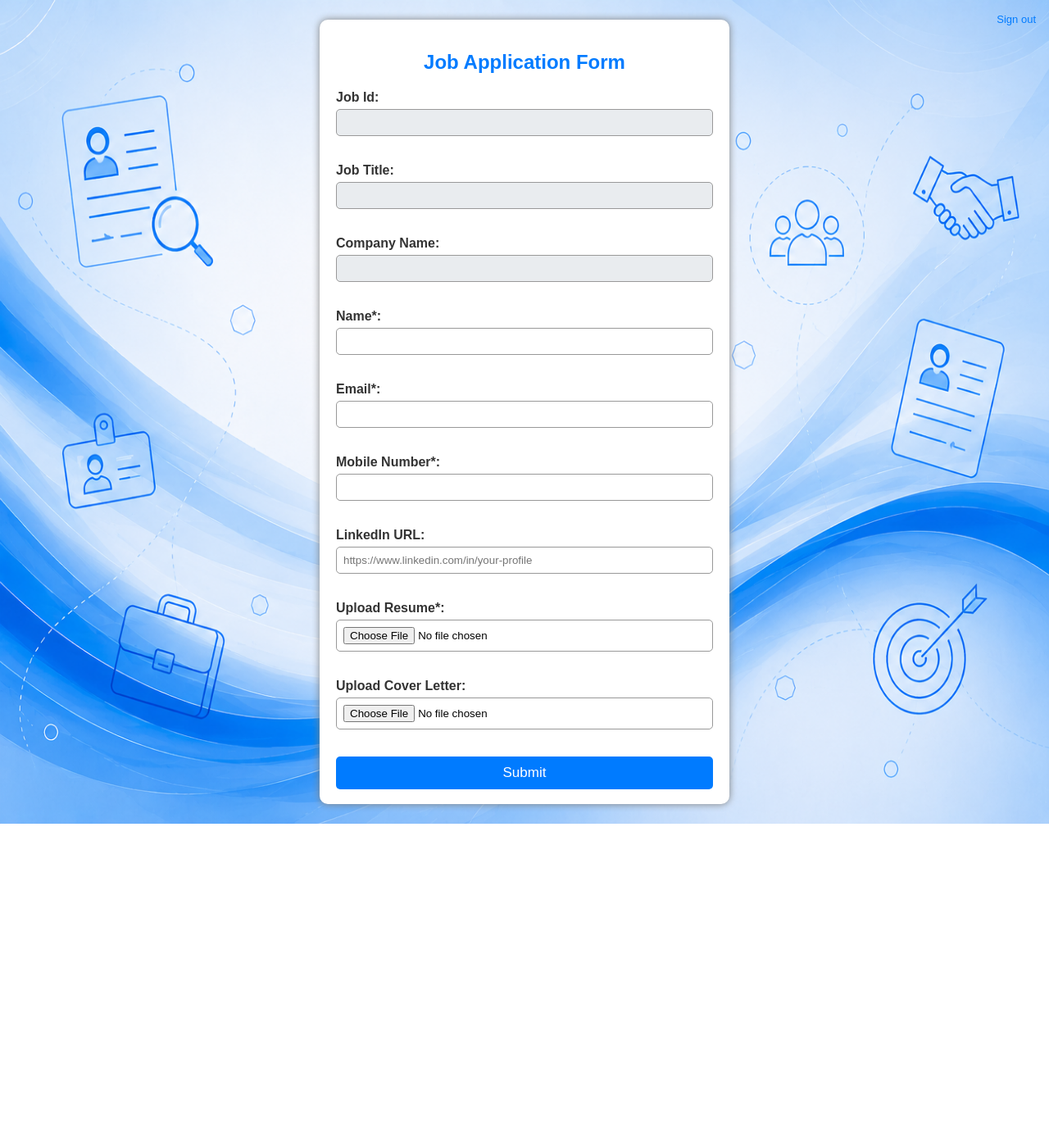
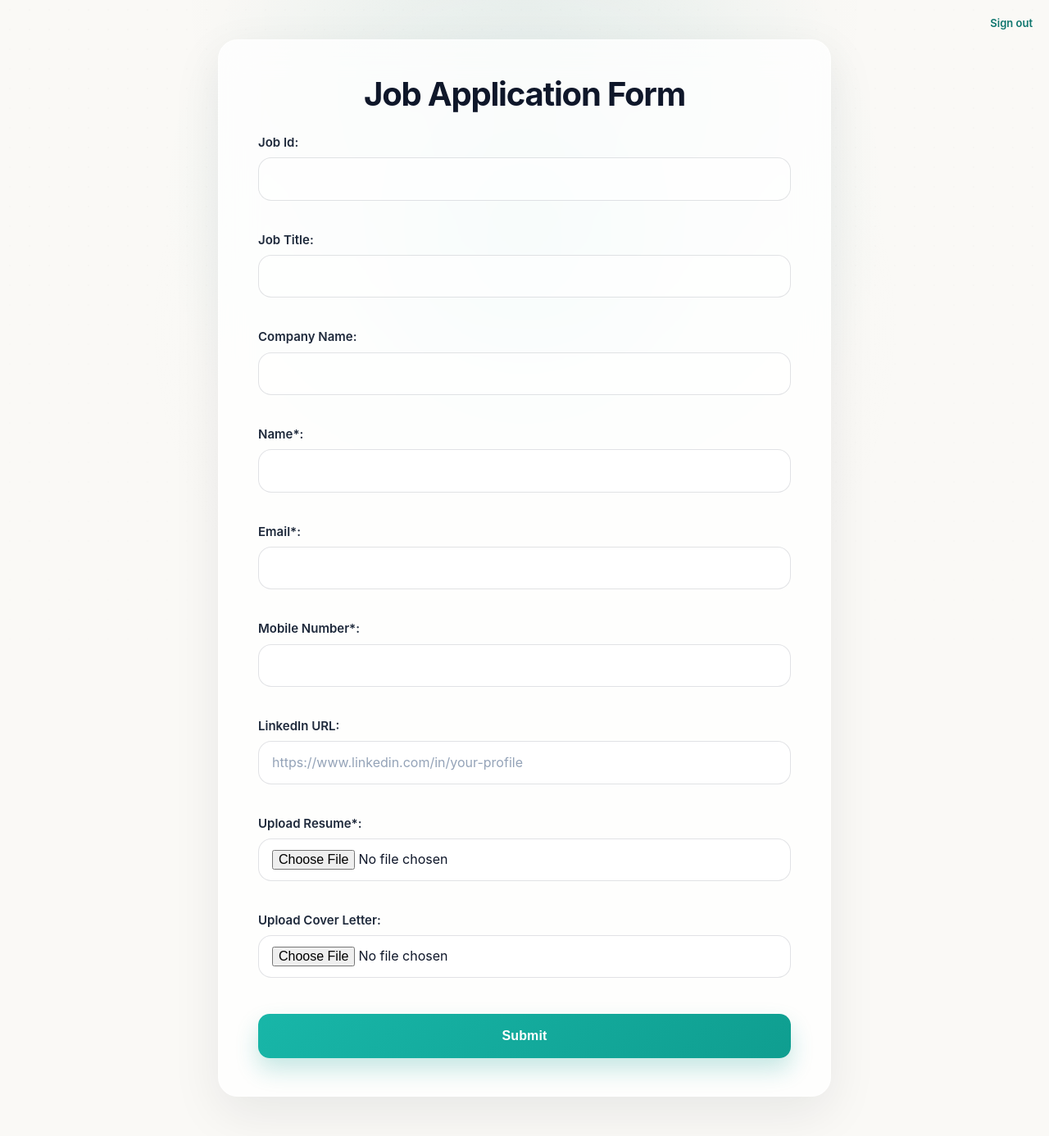
Before and after one commit to Vaibhavkaremgar/Eve_job_application_Form, a FastAPI app: template templates/index.html in a window 1280 px wide. Shown: the whole page at 82% size. Before the commit the page ends 1005 px from the top, so only its background shows below. Run offline with FastAPI, Linux system fonts and the light colour scheme; the template is opened without the code that fills it, so the values that code supplies are empty.

Commit message:
Done changes in background

```diff
--- a/templates/index.html
+++ b/templates/index.html
@@ -1,128 +1,273 @@
 <!DOCTYPE html>
 <html>
     <head>
+        <meta charset="UTF-8">
+        <meta name="viewport" content="width=device-width, initial-scale=1.0">
         <title>Job Application Form</title>
         <style>
+        :root {
+            --page-bg: #faf9f6;
+            --ink: #0f172a;
+            --muted: #475569;
+            --line: rgba(15, 23, 42, 0.10);
+            --line-strong: rgba(15, 23, 42, 0.14);
+            --field-bg: rgba(255, 255, 255, 0.72);
+            --field-bg-disabled: rgba(255, 255, 255, 0.55);
+            --focus-ring: rgba(45, 120, 255, 0.24);
+            --teal-1: #18b6a8;
+            --teal-2: #0f9e90;
+        }
+
         body {
-            font-family: Arial, sans-serif;
+            font-family: "Inter", system-ui, -apple-system, BlinkMacSystemFont, "Segoe UI", sans-serif;
             display: flex;
             align-items: center;
             justify-content: center;
             position: relative;
             min-height: 100vh;
             margin: 0;
-            padding: 24px 16px;
-            /* background: #f6f9ff url("/static/background.png") center top / cover no-repeat fixed; */
-            background-image: url("/static/background.png");
-            background-repeat: no-repeat;
-            background-position: center center;
-            /* background-size: cover; */
-            background-size: 100% 100%;
-            background-attachment: scroll;
-            background-color: #f6f9ff;
+            padding: 48px 20px;
+            background:
+                radial-gradient(circle at 50% 18%, rgba(24, 182, 168, 0.10), transparent 34%),
+                radial-gradient(circle at 50% 0%, rgba(15, 23, 42, 0.04), transparent 28%),
+                linear-gradient(180deg, rgba(250, 249, 246, 0.98), rgba(250, 249, 246, 0.98)),
+                var(--page-bg);
             overflow-x: hidden;
             isolation: isolate;
         }
 
+        body::before {
+            content: "";
+            position: fixed;
+            inset: 0;
+            pointer-events: none;
+            background-image:
+                radial-gradient(rgba(15, 23, 42, 0.045) 1px, transparent 1px);
+            background-size: 24px 24px;
+            opacity: 0.55;
+            mask-image: linear-gradient(180deg, rgba(0, 0, 0, 0.65), rgba(0, 0, 0, 0.45) 60%, rgba(0, 0, 0, 0.22));
+            -webkit-mask-image: linear-gradient(180deg, rgba(0, 0, 0, 0.65), rgba(0, 0, 0, 0.45) 60%, rgba(0, 0, 0, 0.22));
+            z-index: -2;
+        }
+
+        body::after {
+            content: "";
+            position: fixed;
+            inset: 0;
+            pointer-events: none;
+            background:
+                radial-gradient(circle at 50% 42%, rgba(24, 182, 168, 0.09), transparent 28%),
+                radial-gradient(circle at 50% 50%, rgba(255, 255, 255, 0.52), transparent 60%);
+            z-index: -1;
+        }
+
         form {
-            width: min(460px, calc(100vw - 32px));
+            width: min(650px, calc(100vw - 40px));
             margin: 0;
-            padding: 18px 20px;
-            background: white;
-            border-radius: 10px;
-            box-shadow: 0px 0px 10px gray;
+            padding: 44px 48px 46px;
+            background: rgba(255, 255, 255, 0.78);
+            border: 1px solid rgba(255, 255, 255, 0.55);
+            border-radius: 24px;
+            box-shadow: 0 20px 60px rgba(15, 23, 42, 0.08);
+            backdrop-filter: blur(22px);
+            -webkit-backdrop-filter: blur(22px);
+            color: var(--ink);
         }
 
         h2 {
+            margin: 0 0 28px;
             text-align: center;
-            color: #007BFF;
+            color: var(--ink);
+            font-size: 40px;
+            line-height: 1.08;
+            font-weight: 700;
+            letter-spacing: -0.03em;
         }
 
-        label {
-            font-weight: bold;
-            color: #333;
+        form label,
+        .error-box label {
+            display: block;
+            margin: 0 0 8px;
+            font-weight: 600;
+            font-size: 15px;
+            line-height: 1.35;
+            color: #1e293b;
         }
 
-        input[type="text"],
-        input[type="email"],
-        input[type="url"],
-        input[type="file"] {
+        form input[type="text"],
+        form input[type="email"],
+        form input[type="url"],
+        form input[type="file"] {
             width: 100%;
-            padding: 8px;
-            margin-top: 5px;
-            margin-bottom: 15px;
-            border: 1px solid #999;
-            border-radius: 5px;
+            min-height: 52px;
+            padding: 14px 16px;
+            margin: 0 0 18px;
+            border: 1px solid rgba(15, 23, 42, 0.12);
+            border-radius: 16px;
             box-sizing: border-box;
+            background: var(--field-bg);
+            color: var(--ink);
+            font-size: 16px;
+            line-height: 1.4;
+            font-family: inherit;
+            box-shadow: inset 0 1px 0 rgba(255, 255, 255, 0.55);
+            transition:
+                border-color 180ms ease,
+                box-shadow 180ms ease,
+                background-color 180ms ease,
+                transform 180ms ease;
         }
 
-        input:focus {
-            border-color: blue;
-            outline: none;
-            box-shadow: 0 0 5px lightblue;
+        form input[type="file"] {
+            padding-top: 13px;
+            padding-bottom: 13px;
         }
 
-        input[readonly] {
-            background-color: #e9ecef;
-            color: #555;
+        form input::placeholder {
+            color: #94a3b8;
+        }
+
+        form input:hover {
+            border-color: rgba(15, 23, 42, 0.18);
+            background: rgba(255, 255, 255, 0.82);
+        }
+
+        form input:focus {
+            border-color: rgba(37, 99, 235, 0.55);
+            outline: none;
+            box-shadow: 0 0 0 4px var(--focus-ring);
+            background: rgba(255, 255, 255, 0.92);
+        }
+
+        form input[readonly],
+        form input[disabled] {
+            background: var(--field-bg-disabled);
+            color: #475569;
             cursor: default;
+        }
+
+        form input[readonly]:hover,
+        form input[disabled]:hover {
+            border-color: rgba(15, 23, 42, 0.12);
+            background: var(--field-bg-disabled);
         }
 
         input[type="submit"] {
             width: 100%;
-            padding: 10px;
-            background: #007BFF;
+            min-height: 54px;
+            margin-top: 6px;
+            padding: 0 18px;
+            background: linear-gradient(135deg, var(--teal-1), var(--teal-2));
             color: white;
             border: none;
-            border-radius: 5px;
-            font-size: 17px;
+            border-radius: 14px;
+            font-size: 16px;
+            font-weight: 700;
+            letter-spacing: 0.01em;
             cursor: pointer;
+            box-shadow: 0 14px 28px rgba(15, 158, 144, 0.24);
+            transition:
+                transform 180ms ease,
+                box-shadow 180ms ease,
+                filter 180ms ease;
         }
 
         input[type="submit"]:hover {
-            background: #0056b3;
+            transform: translateY(-1px);
+            box-shadow: 0 18px 34px rgba(15, 158, 144, 0.28);
+            filter: brightness(1.02);
+        }
+
+        input[type="submit"]:active {
+            transform: translateY(0);
+            box-shadow: 0 10px 22px rgba(15, 158, 144, 0.22);
+        }
+
+        input[type="submit"]:focus {
+            outline: none;
+            box-shadow: 0 0 0 4px rgba(24, 182, 168, 0.24), 0 14px 28px rgba(15, 158, 144, 0.24);
         }
 
         .logout {
             position: absolute;
-            top: 16px;
-            right: 16px;
+            top: 20px;
+            right: 20px;
             display: block;
             text-align: right;
             margin: 0;
             width: auto;
             font-size: 13px;
-            color: #888;
+            color: #64748b;
+            z-index: 1;
         }
-        .logout a { color: #007BFF; text-decoration: none; }
+        .logout a {
+            color: #0f766e;
+            text-decoration: none;
+            font-weight: 600;
+        }
         .logout a:hover { text-decoration: underline; }
 
         .error-box {
-            width: min(460px, calc(100vw - 32px));
+            width: min(650px, calc(100vw - 40px));
             margin: 0;
-            padding: 30px 20px;
-            background: white;
-            border-radius: 10px;
-            box-shadow: 0px 0px 10px gray;
+            padding: 44px 48px 46px;
+            background: rgba(255, 255, 255, 0.78);
+            border: 1px solid rgba(255, 255, 255, 0.55);
+            border-radius: 24px;
+            box-shadow: 0 20px 60px rgba(15, 23, 42, 0.08);
+            backdrop-filter: blur(22px);
+            -webkit-backdrop-filter: blur(22px);
             text-align: center;
-            color: #555;
+            color: var(--muted);
         }
-        .error-box h2 { color: #dc3545; margin-bottom: 10px; }
+        .error-box h2 {
+            color: #0f172a;
+            margin-bottom: 10px;
+        }
 
         @media (max-width: 520px) {
             body {
-                padding: 16px 12px;
-                background-attachment: scroll;
+                padding: 20px 12px;
             }
 
             .logout {
-                top: 12px;
-                right: 12px;
+                top: 14px;
+                right: 14px;
             }
 
             form,
             .error-box {
                 width: 100%;
+                padding: 28px 18px 22px;
+                border-radius: 20px;
+            }
+
+            h2 {
+                font-size: 28px;
+                margin-bottom: 22px;
+            }
+
+            form input[type="text"],
+            form input[type="email"],
+            form input[type="url"],
+            form input[type="file"] {
+                min-height: 50px;
+                border-radius: 14px;
+            }
+
+            input[type="submit"] {
+                min-height: 52px;
+            }
+        }
+
+        @media (min-width: 521px) and (max-width: 900px) {
+            form,
+            .error-box {
+                padding: 38px 34px 34px;
+            }
+
+            h2 {
+                font-size: 34px;
             }
         }
     </style>
```
